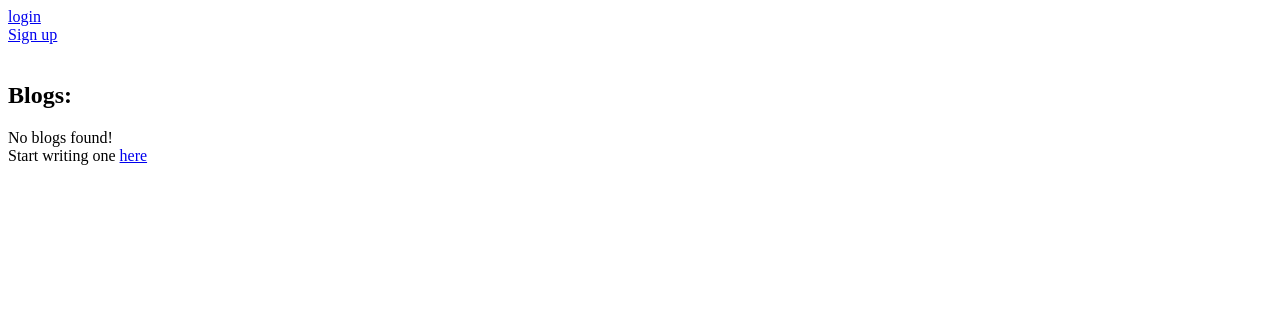
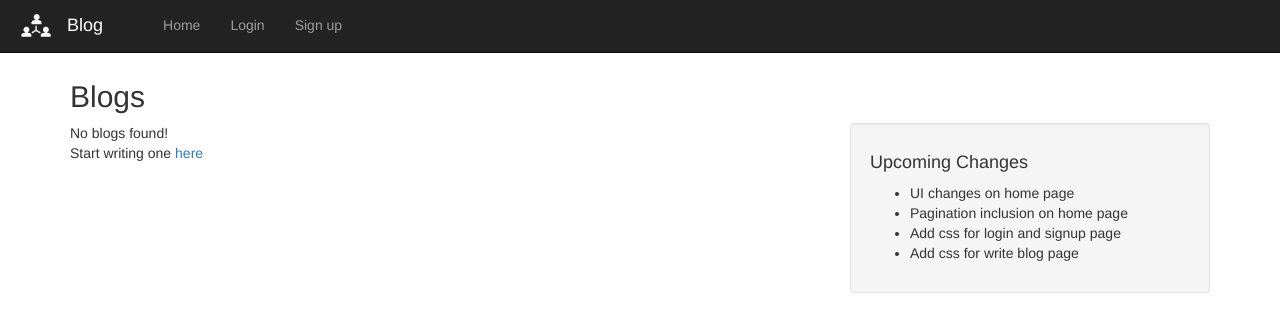
Before and after one commit to akhil-code/blog-platform, a Django app: page / in a window 1280 px wide. Shown: the top 332 px of the page. Run offline with Django 3.2, Linux system fonts and the light colour scheme; data that the repository does not hold is empty; some libraries are stand-ins or nearby versions.

Commit message:
added css for home page

```diff
--- a/blog/templates/blog/blog.html
+++ b/blog/templates/blog/blog.html
@@ -1,7 +1,7 @@
 {% extends "blog/base.html" %}
 
 {% block title %}
-    {{ blog.title }}
+    {{ blog.title }} | Blog
 {% endblock %}
 
 {% block body %}
--- a/blog/templates/blog/index.html
+++ b/blog/templates/blog/index.html
@@ -1,28 +1,63 @@
-{% if user %}
-    Welcome {{ user.first_name }}<br>
-    <a href=" {% url 'logout' %}"> logout </a><br>
-    <a href=" {% url 'blog_input' %}"> add blog </a><br>
-    <a href=" {% url 'manage' %}">manage</a><br>
-{% else %}
-    <a href=" {% url 'login' %}"> login </a><br>
-    <a href=" {% url 'signup' %}"> Sign up </a><br>
-{% endif %}
-<br>
+{% extends "blog/base.html" %}
 
+{% block title %}
+    Home | Blog
+{% endblock%}
+
+{% block body %}
+    <div class="row">
+        <div class="col-lg-12">
+            <h2> Blogs </h2>
             {% if message %}
                 {{ message }}
             {% endif %}
+        </div>
+    </div>
 
-<h2>Blogs: </h2>
+    <div class="row">
+        <div class="col-lg-8">
+            <div class="row">
+                <div class="col-lg-12">
                     {% if blogs %}
                         {% for blog in blogs %}
-        <li>
+                            <div class="panel panel-default">
+                                <div class="panel-body">
+                                    <h4> {{ blog.title }} </h4>
                                     <a href="{% url 'blog_view' blog.id %}">
-                {{ blog.title }} by {{ blog.author}}
+                                        <button type="button" class="btn btn-primary btn-sm">Read More</button>
                                     </a>
-        </li>
+                                </div>
+                                <div class="panel-footer">
+                                    <div class="text-muted">
+                                        Posted on {{ blog.date_posted }} by
+                                        <a href="{% url 'author_posts' blog.author.id %}">
+                                            <mark> {{ blog.author }} </mark>
+                                        </a>
+                                    </div>
+                                </div>
+                            </div>
+
+
                         {% endfor %}
                     {% else %}
                             No blogs found! <br>
                             Start writing one <a href=" {% url 'blog_input' %}"> here </a><br>
                     {% endif %}
+                </div>
+            </div>
+
+        </div>
+
+        <div class="col-lg-4">
+            <div class="well">
+                <h4>Upcoming Changes</h4>
+                <ul>
+                    <li>UI changes on home page</li>
+                    <li>Pagination inclusion on home page</li>
+                    <li>Add css for login and signup page</li>
+                    <li>Add css for write blog page</li>
+                </ul>
+            </div>
+        </div>
+    </div>
+{% endblock%}
```
Also changed, not shown: 1 other file. Lines whose indentation alone changed are shown as unchanged.
